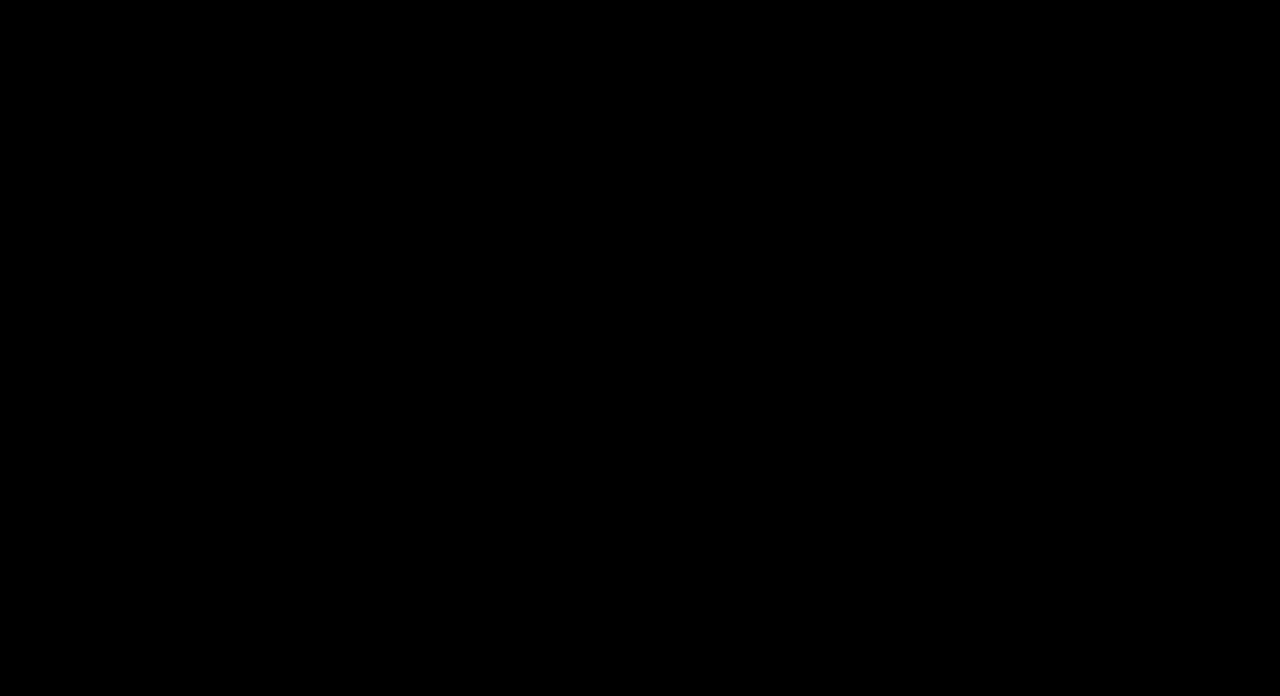
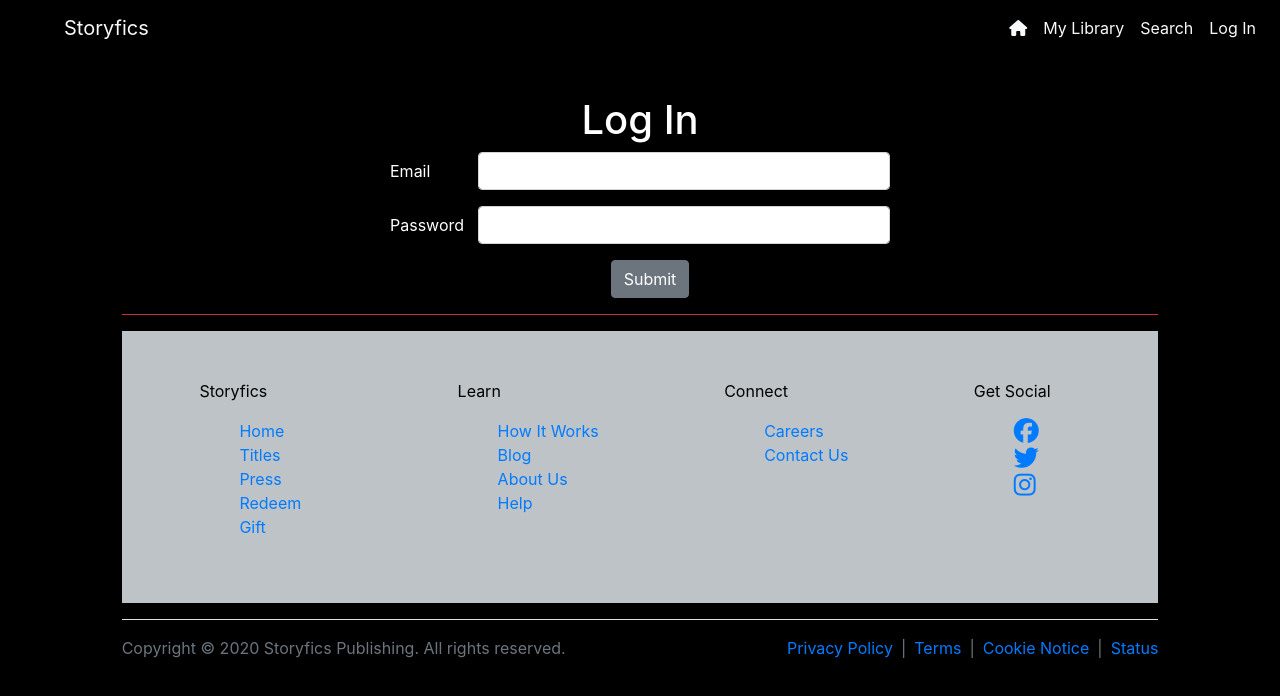
Before and after one commit to erlinh/VisualNovel, a React (Create React App) app in the folder client/: page /login in a window 1280 px wide. Shown: the top 696 px of the page. Built offline with nearby package versions, Linux system fonts and the light colour scheme.

Commit message:
Log in page, log in with Firebase

```diff
--- a/client/src/App.js
+++ b/client/src/App.js
@@ -4,6 +4,7 @@ import initFirebase from './firebase/firebase.config';
 import NavBar from './components/NavBar/NavBar';
 import DetailsPage from './pages/DetailsPage';
 import LandingPage from './pages/LandingPage';
+import LogInPage from './pages/LogInPage';
 import TextPage from './pages/TextPage';
 
 
@@ -11,7 +12,7 @@ import SearchPage from './pages/SearchPage';
 
 function App() {
   useEffect(() => {
-    initFirebase()
+    initFirebase();
   });
 
   return (
@@ -20,6 +21,7 @@ function App() {
         {/* <NavBar/> */}
         <Switch>
           <Route exact path='/' component={LandingPage} />
+          <Route path='/login' component={LogInPage} />
           <Route path='/stories/:slug' component={DetailsPage} />
           <Route path='/search' component={SearchPage} />
           <Route path='/text' component={TextPage} />
--- a/client/src/components/NavBar/NavBar.js
+++ b/client/src/components/NavBar/NavBar.js
@@ -30,6 +30,9 @@ const NavBar = (props) => {
             <NavItem>
               <Link className="text-light nav-link" to="/search">Search</Link>
             </NavItem>
+            <NavItem>
+              <Link className="text-light nav-link" to="/login">Log In</Link>
+            </NavItem>
           </Nav>
         </Collapse>
       </Navbar>
--- /dev/null
+++ b/client/src/pages/LogInPage.css
@@ -0,0 +1,4 @@
+.auth-form {
+    max-width: 500px;
+    margin: 0 auto;
+}
--- /dev/null
+++ b/client/src/pages/LogInPage.js
@@ -0,0 +1,68 @@
+import React, { useState } from 'react';
+import { Col, Form, FormGroup, Label, Input, Button } from 'reactstrap';
+import firebase from "firebase/app";
+
+import './LogInPage.css';
+import FooterGrid from '../components/Footer/FooterGrid';
+import NavBar from '../components/NavBar/NavBar';
+
+
+export default function LandingPage() {
+  const [credentials, setCredentials] = useState({ email: '', password: '' });
+
+  const handleInputChange = (e) => {
+    setCredentials({
+        ...credentials,
+        [e.target.name]: e.target.value
+    });
+  };
+
+  const submitAuth = (credentials) => {
+    firebase.auth().signInWithEmailAndPassword(credentials.email, credentials.password)
+    .then((user) => {
+      // Signed in
+      console.log('signed in!');
+      console.log('user', user);
+      console.log('userID', user.user.uid);
+      // console.log('maybe token', user.user.refreshToken);
+    })
+    .catch((error) => {
+      var errorCode = error.code;
+      var errorMessage = error.message;
+      console.log(errorCode, errorMessage);
+    });
+  };
+
+  return (
+    <div className="container col-lg-10 mt-5 pt-5">
+      <NavBar />
+
+      <h1>Log In</h1>
+
+      <Form className="auth-form">
+      <FormGroup row>
+        <Label for="email" sm={2}>Email</Label>
+        <Col sm={10}>
+          <Input type="email" name="email" id="email" onChange={handleInputChange} />
+        </Col>
+      </FormGroup>
+      <FormGroup row>
+        <Label for="password" sm={2}>Password</Label>
+        <Col sm={10}>
+          <Input type="password" name="password" id="password" onChange={handleInputChange} />
+        </Col>
+      </FormGroup>
+      <FormGroup check row>
+        <Col className="d-flex justify-content-center">
+          <Button onClick={() => submitAuth(credentials)} >Submit</Button>
+        </Col>
+      </FormGroup>
+      </Form>
+
+      <div className="bg-danger">
+        <hr />
+      </div>
+      <FooterGrid/>
+    </div>
+  );
+}
--- a/client/src/pages/SearchPage.js
+++ b/client/src/pages/SearchPage.js
@@ -2,6 +2,7 @@ import React, { useState } from 'react';
 import SearchBox from '../components/SearchBox/SearchBox';
 import SearchResults from '../components/SearchResults/SearchResults';
 import NavBar from '../components/NavBar/NavBar';
+import FooterGrid from '../components/Footer/FooterGrid';
 
 export default function SearchPage() {
   const [searchTerm, setSearchTerm] = useState('');
@@ -18,6 +19,11 @@ export default function SearchPage() {
       <h2>Search</h2>
       <SearchBox passDataToPage={handleDataFromChild} />
       <SearchResults searchTerm={searchTerm} searchResults={foundStories} />
+
+      <div className="bg-danger">
+        <hr />
+      </div>
+      <FooterGrid/>
     </div>
   );
 }
```
